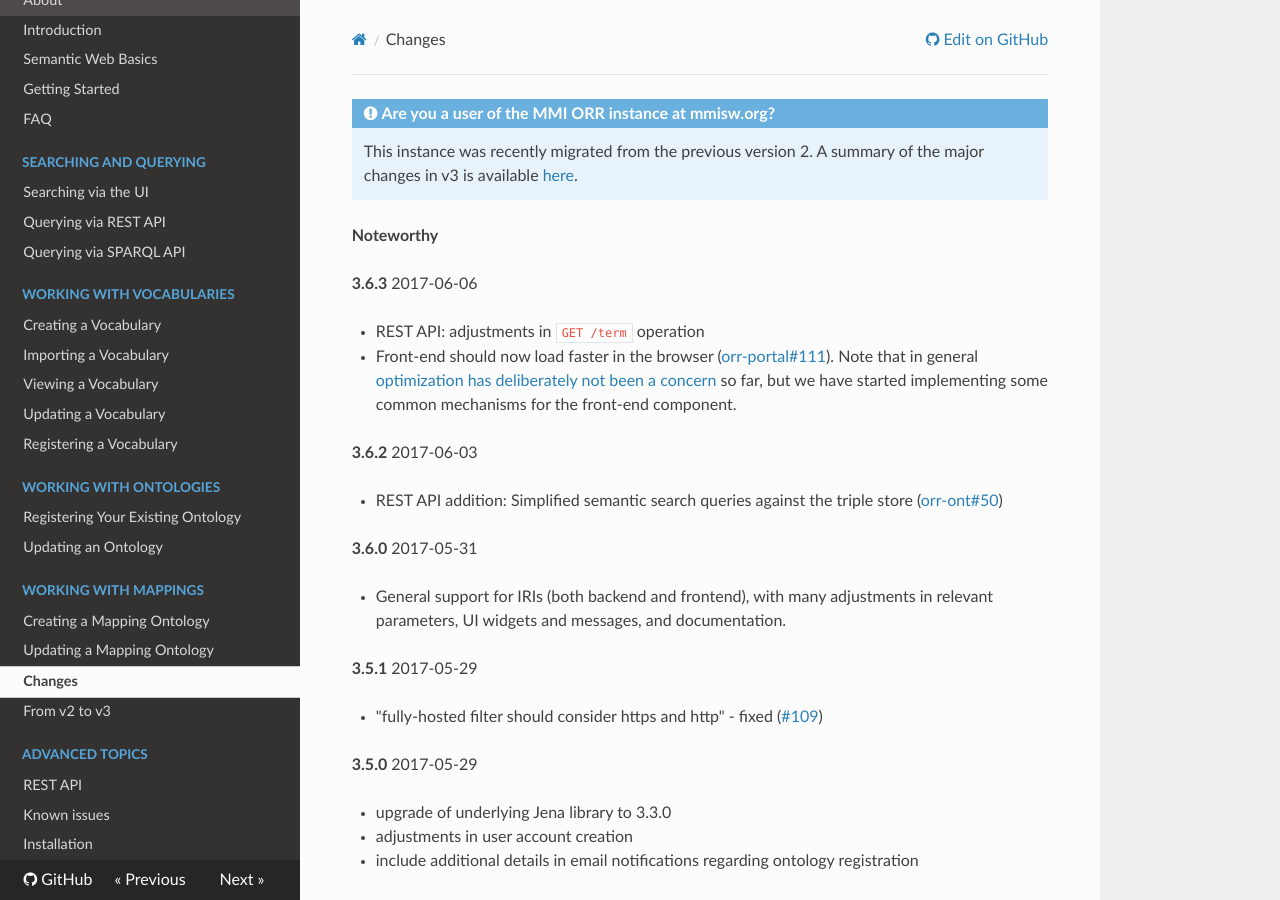
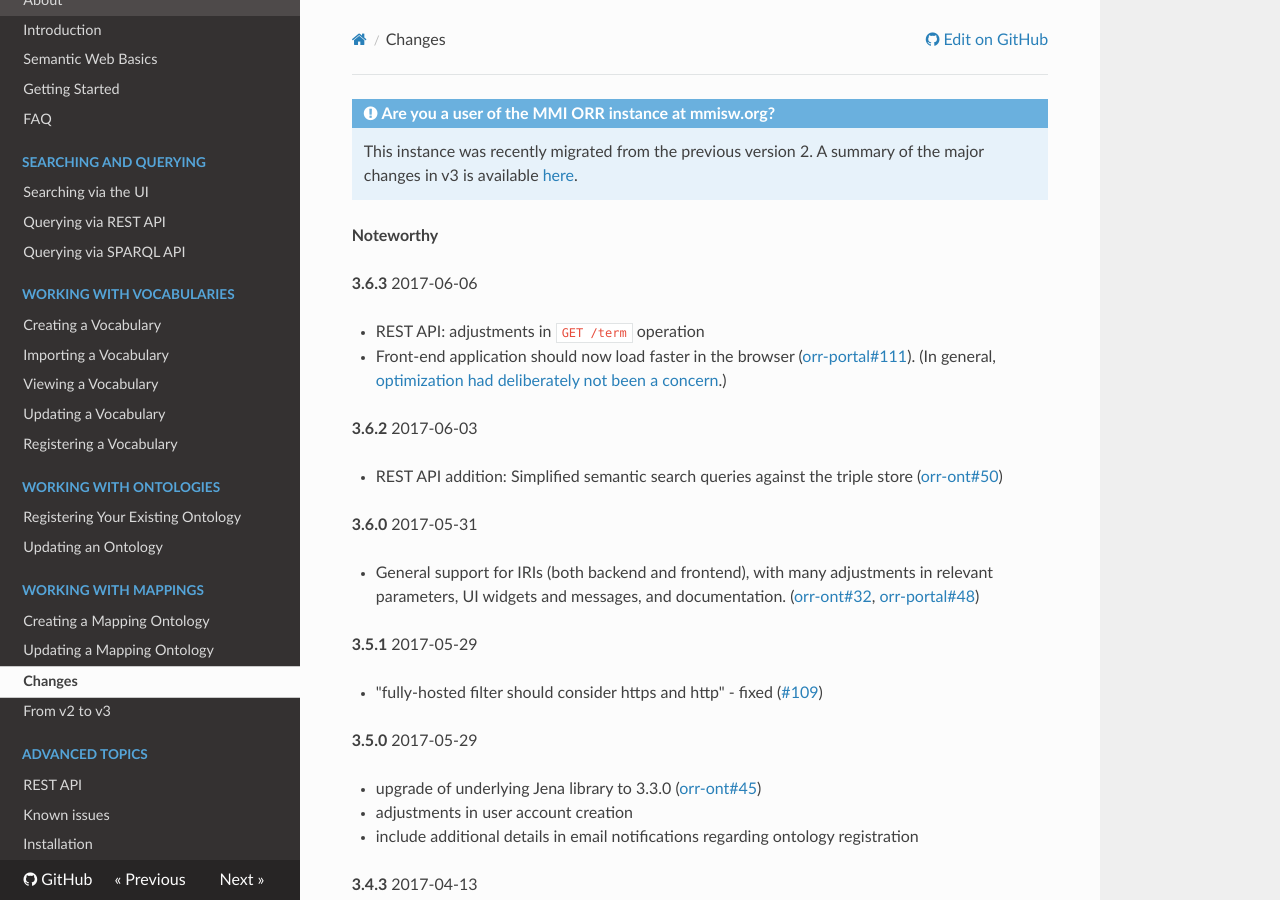
Before and after one commit to mmisw/mmiorr-docs, an MkDocs documentation site: the page built from docs/changes.md, in a window 1280 px wide and 900 px high. Built offline with MkDocs 1.6.1, drawn with Linux system fonts in a browser that asks for light colours; nearby versions of some CDN libraries; old or Windows-style settings are respelled for this version of MkDocs.

Commit message:
some more links to issue entries

```diff
--- a/docs/changes.md
+++ b/docs/changes.md
@@ -7,9 +7,8 @@
 **3.6.3** 2017-06-06
 
 - REST API: adjustments in `GET /term` operation
-- Front-end should now load faster in the browser ([orr-portal#111](https://github.com/mmisw/orr-portal/issues/111)).
-  Note that in general [optimization has deliberately not been a concern](http://wiki.c2.com/?PrematureOptimization)
-  so far, but we have started implementing some common mechanisms for the front-end component.
+- Front-end application should now load faster in the browser ([orr-portal#111](https://github.com/mmisw/orr-portal/issues/111)).
+  (In general, [optimization had deliberately not been a concern](http://wiki.c2.com/?PrematureOptimization).)
 
 **3.6.2** 2017-06-03
 
@@ -20,6 +19,8 @@
 
 - General support for IRIs (both backend and frontend), with many adjustments in relevant
   parameters, UI widgets and messages, and documentation.
+  ([orr-ont#32](https://github.com/mmisw/orr-ont/issues/32),
+  [orr-portal#48](https://github.com/mmisw/orr-portal/issues/48))
 
 **3.5.1** 2017-05-29
 
@@ -28,6 +29,7 @@
 **3.5.0** 2017-05-29
 
 - upgrade of underlying Jena library to 3.3.0
+  ([orr-ont#45](https://github.com/mmisw/orr-ont/issues/45))
 - adjustments in user account creation
 - include additional details in email notifications regarding ontology registration
 
```
